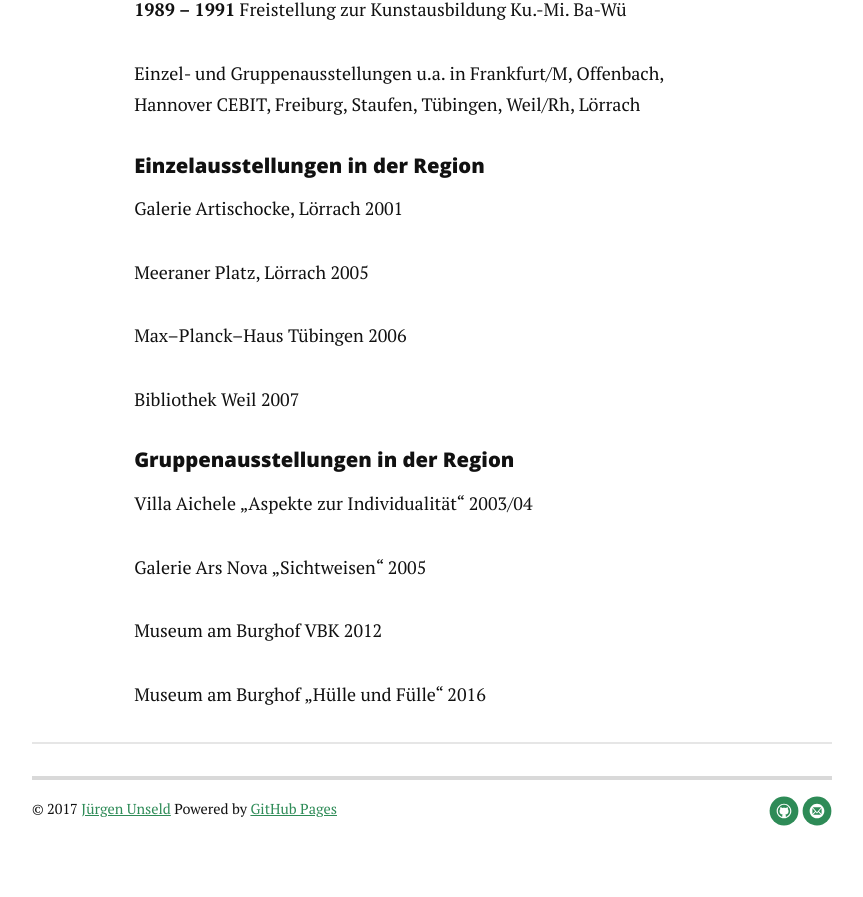
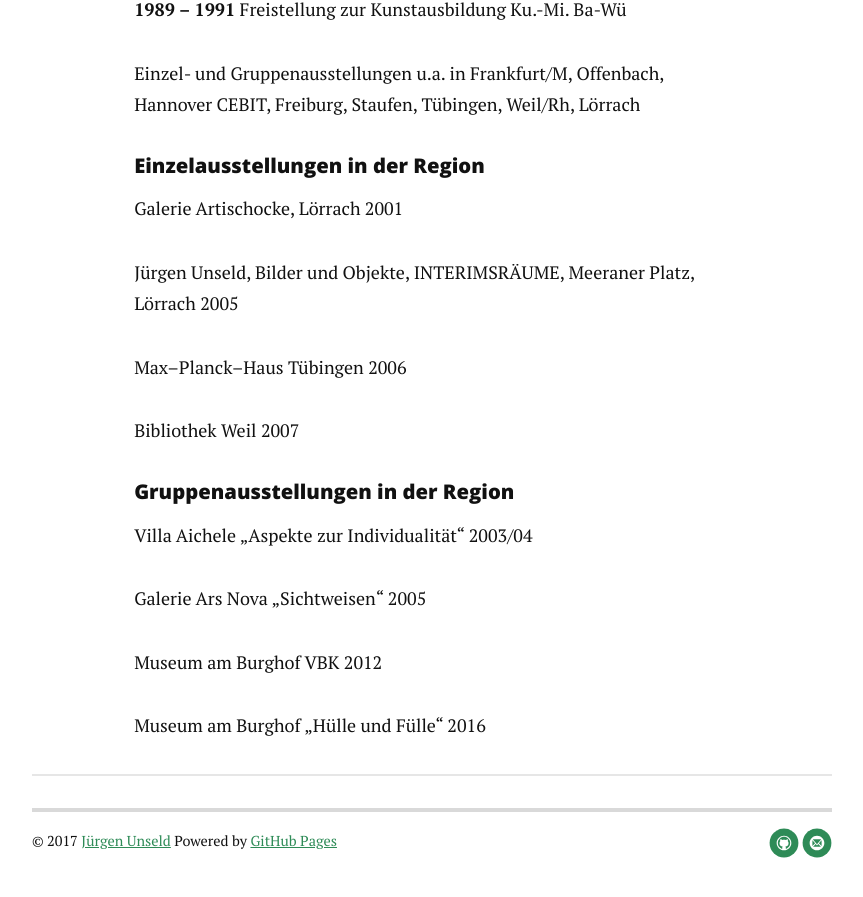
Before and after one commit to jueunseld/jueunseld.github.io, a Jekyll site: the page built from lebenslauf.md, in a window 1280 px wide and 900 px high, scrolled down 1203 px. Shown: the top 897 px of the window, without its empty margins (208-1071 px from the left). Built offline with Jekyll 4.4.1, drawn with Linux system fonts in a browser that asks for light colours; nearby versions of some CDN libraries.

Commit message:
Update lebenslauf.md
Ergänzung Ausstellung 2005

```diff
--- a/lebenslauf.md
+++ b/lebenslauf.md
@@ -24,7 +24,7 @@ Einzel- und Gruppenausstellungen u.a. in Frankfurt/M, Offenbach, Hannover CEBIT,
 
 Galerie Artischocke, Lörrach 2001
 
-Meeraner Platz, Lörrach 2005
+Jürgen Unseld, Bilder und Objekte, INTERIMSRÄUME, Meeraner Platz, Lörrach 2005
 
 Max–Planck–Haus Tübingen 2006
 
```
